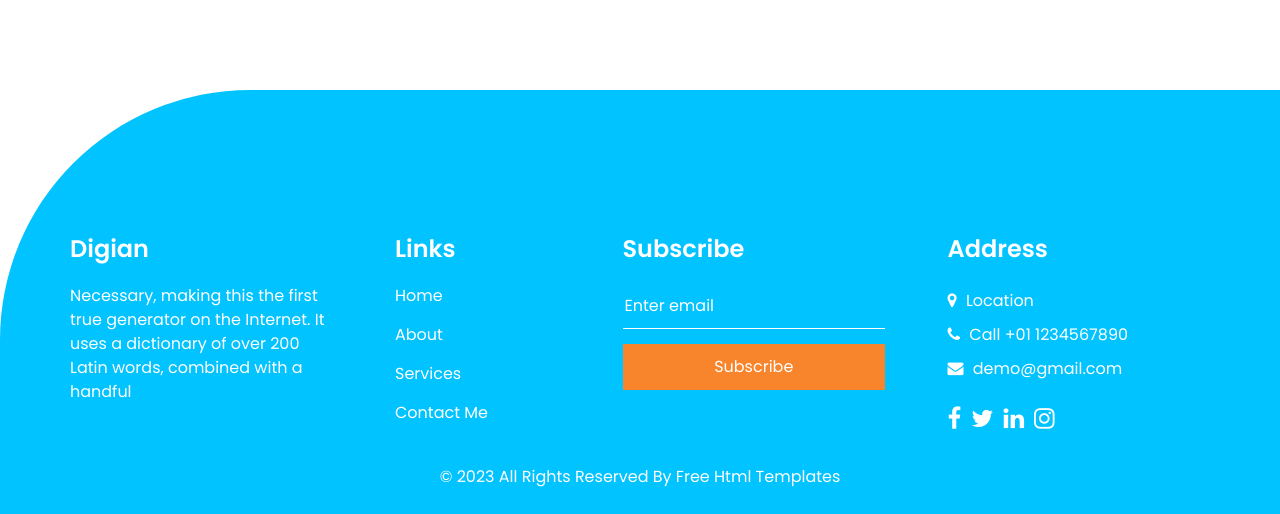
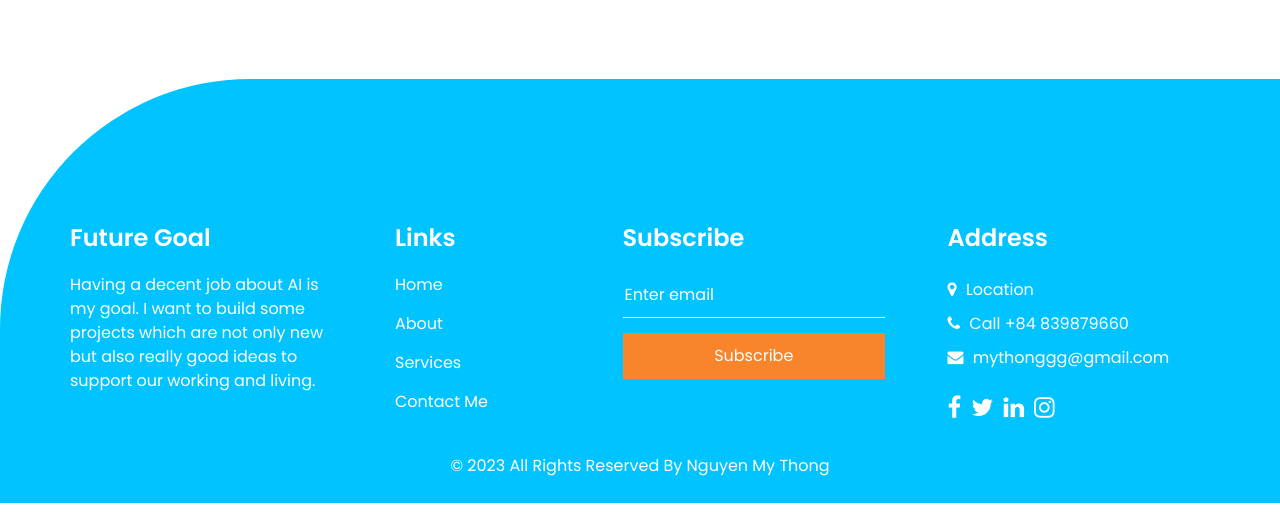
Before and after one commit to iknizzz1807/js-website, a plain HTML site: page about.html in a window 1280 px wide. Shown: the part 913-1427 px from the top of the page. Drawn offline with nearby package versions, Linux system fonts and the light colour scheme; some packages are replaced by stand-ins of ours.

Commit message:
Add files via upload

```diff
--- a/about.html
+++ b/about.html
@@ -110,10 +110,12 @@
           <div class="col-md-6 col-lg-3 ">
             <div class="info_detail">
               <h4>
-                Digian
+                Future Goal
               </h4>
               <p>
-                Necessary, making this the first true generator on the Internet. It uses a dictionary of over 200 Latin words, combined with a handful
+                Having a decent job about AI is my goal.
+                I want to build some projects which are not only new but also really good ideas to
+                support our working and living.
               </p>
             </div>
           </div>
@@ -164,13 +166,13 @@
                 <a href="">
                   <i class="fa fa-phone" aria-hidden="true"></i>
                   <span>
-                    Call +01 1234567890
+                    Call +84 839879660
                   </span>
                 </a>
                 <a href="">
                   <i class="fa fa-envelope" aria-hidden="true"></i>
                   <span>
-                    demo@gmail.com
+                    mythonggg@gmail.com
                   </span>
                 </a>
               </div>
@@ -201,7 +203,7 @@
       <div class="container">
         <p>
           &copy; <span id="displayYear"></span> All Rights Reserved By
-          <a href="https://html.design/">Free Html Templates</a>
+          <a href="https://html.design/">Nguyen My Thong</a>
         </p>
       </div>
     </footer>
```
Also changed, not shown: contact.html (+3 -3 lines), index.html (+4 -4 lines), service.html (+2 -2 lines), images/about-img.png, images/case-1.jpg, images/slider-img.png, images/slider-img2.png (added), images/slider-img3.png (added), 1 other file.
